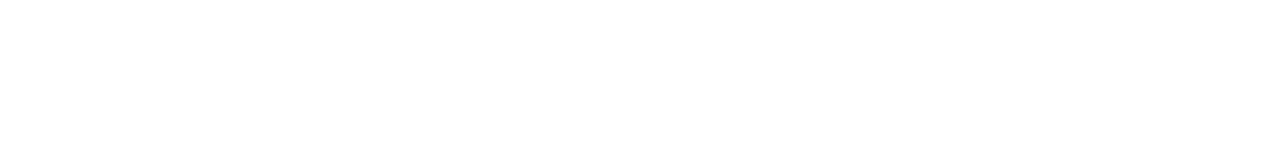
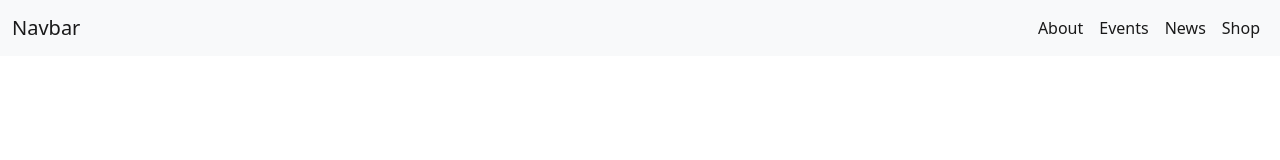
Before and after one commit to Clocloaky/DnDRestaurant, a website: page index.html in a window 1280 px wide. Drawn offline with nearby package versions, Linux system fonts and the light colour scheme.

Commit message:
added nav bar

```diff
--- a/index.html
+++ b/index.html
@@ -1,12 +1,52 @@
 <!DOCTYPE html>
 <html lang="en">
+
 <head>
     <meta charset="UTF-8">
     <meta http-equiv="X-UA-Compatible" content="IE=edge">
     <meta name="viewport" content="width=device-width, initial-scale=1.0">
+
+
+    <!--Stylesheets-->
+    <link rel="stylesheet" href="node_modules/bootstrap/dist/css/bootstrap.min.css" />
+    <link rel="stylesheet" href="node_modules/@fortawesome/fontawesome-free/css/fontawesome.min.css">
     <title>Document</title>
 </head>
+
 <body>
 
+    <nav class="navbar navbar-expand-lg navbar-light bg-light">
+        <div class="container-fluid">
+            <a class="navbar-brand" href="#">Navbar</a>
+            <button class="navbar-toggler" type="button" data-bs-toggle="collapse"
+                data-bs-target="#navbarSupportedContent" aria-controls="navbarSupportedContent" aria-expanded="false"
+                aria-label="Toggle navigation">
+                <span class="navbar-toggler-icon"></span>
+            </button>
+            <div class="collapse navbar-collapse" id="navbarSupportedContent">
+                <ul class="navbar-nav ms-auto mb-2 mb-lg-0">
+                    <li class="nav-item">
+                        <a class="nav-link active" aria-current="page" href="#">About</a>
+                    </li>
+                    <li class="nav-item">
+                        <a class="nav-link active" aria-current="page" href="#">Events</a>
+                    </li>
+                    <li class="nav-item">
+                        <a class="nav-link active" aria-current="page" href="#">News</a>
+                    </li>
+                    <li class="nav-item">
+                        <a class="nav-link active" aria-current="page" href="#">Shop</a>
+                    </li>
+                </ul>
+            </div>
+        </div>
+    </nav>
+
+
+    <!--JS stuff-->
+    <script src="https://cdn.jsdelivr.net/npm/bootstrap@5.0.2/dist/js/bootstrap.bundle.min.js"
+        integrity="sha384-MrcW6ZMFYlzcLA8Nl+NtUVF0sA7MsXsP1UyJoMp4YLEuNSfAP+JcXn/tWtIaxVXM"
+        crossorigin="anonymous"></script>
 </body>
+
 </html>
--- a/package.json
+++ b/package.json
@@ -14,6 +14,7 @@
     "lite-server": "^2.6.1"
   },
   "dependencies": {
+    "@fortawesome/fontawesome-free": "^6.1.1",
     "bootstrap": "^5.1.3"
   }
 }
```
Also changed, not shown: 1 other file.
